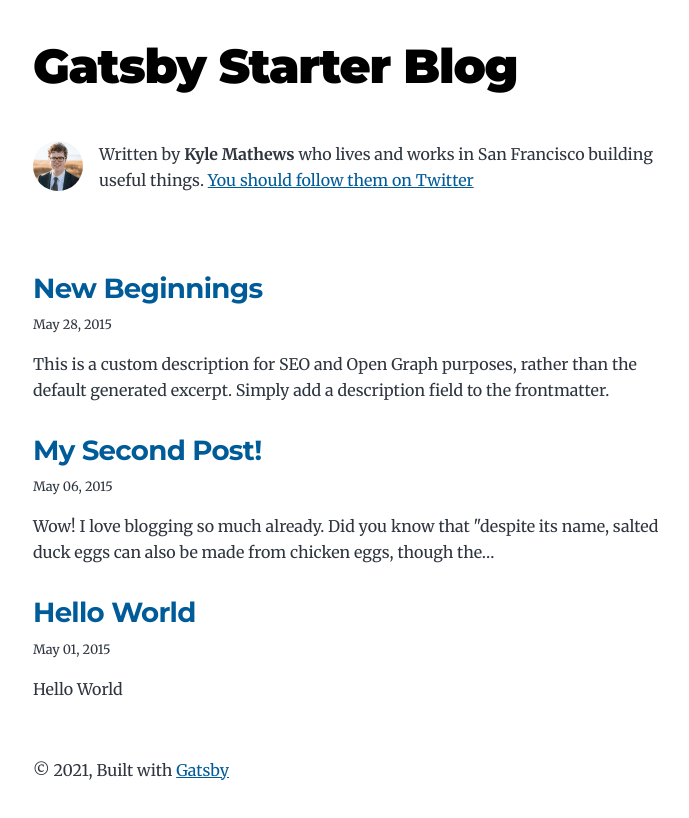
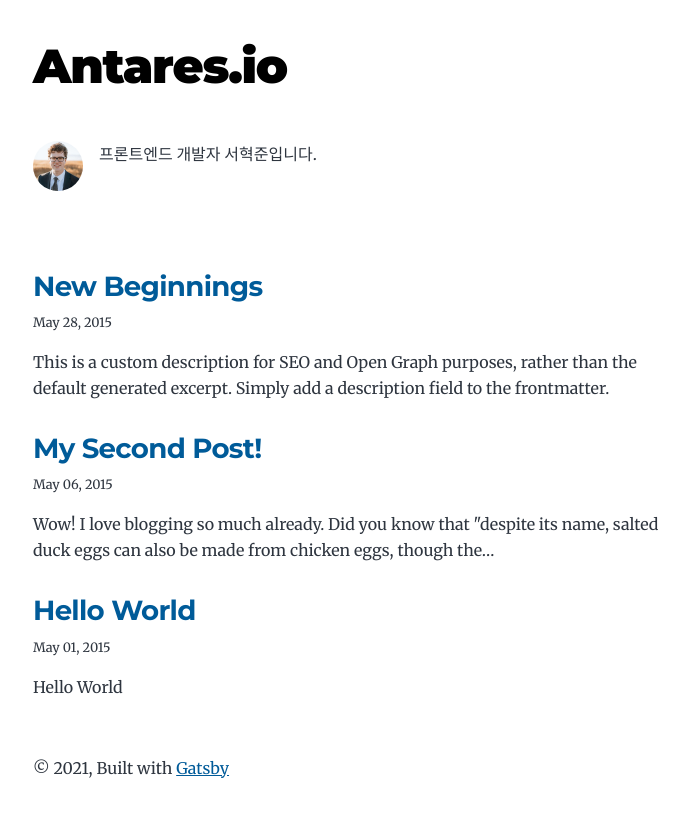
Before and after one commit to ANTARES-KOR/antares.github.io, a Gatsby site: page / in a window 1280 px wide. Shown: the whole page, without its empty margins (291-980 px from the left). Built offline with nearby package versions, Linux system fonts and the light colour scheme; Gatsby itself is replaced by a stand-in of ours.

Commit message:
configuration settings

```diff
--- a/gatsby-config.js
+++ b/gatsby-config.js
@@ -1,14 +1,14 @@
 module.exports = {
   siteMetadata: {
-    title: `Gatsby Starter Blog`,
+    title: `Antares.io`,
     author: {
-      name: `Kyle Mathews`,
-      summary: `who lives and works in San Francisco building useful things.`,
+      name: `서혁준`,
+      summary: `Developer who likes to do many things...`,
     },
     description: `A starter blog demonstrating what Gatsby can do.`,
     siteUrl: `https://gatsbystarterblogsource.gatsbyjs.io/`,
     social: {
-      twitter: `kylemathews`,
+      instagram: `hyeokdduni`,
     },
   },
   plugins: [
--- a/src/components/bio.js
+++ b/src/components/bio.js
@@ -42,15 +42,7 @@ const Bio = () => {
         quality={95}
         alt="Profile picture"
       />
-      {author?.name && (
-        <p>
-          Written by <strong>{author.name}</strong> {author?.summary || null}
-          {` `}
-          <a href={`https://twitter.com/${social?.twitter || ``}`}>
-            You should follow them on Twitter
-          </a>
-        </p>
-      )}
+      {author?.name && <p>프론트엔드 개발자 {author.name}입니다.</p>}
     </div>
   )
 }
```
Also changed, not shown: package.json (+8 -6 lines), 1 other file.
